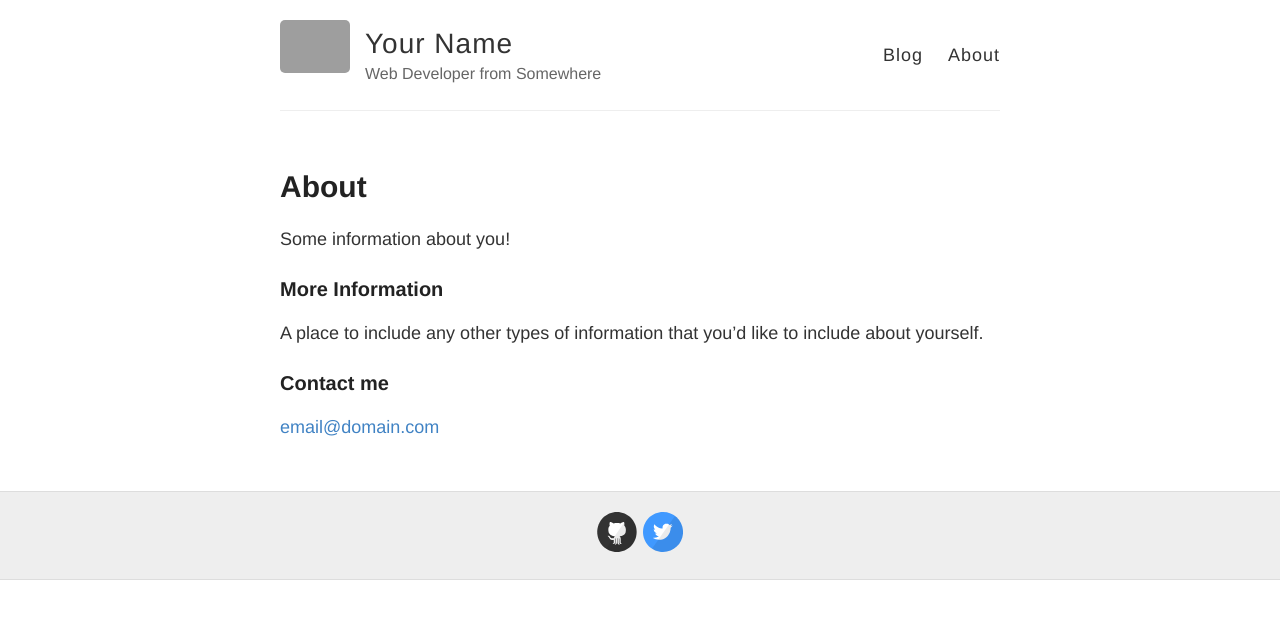
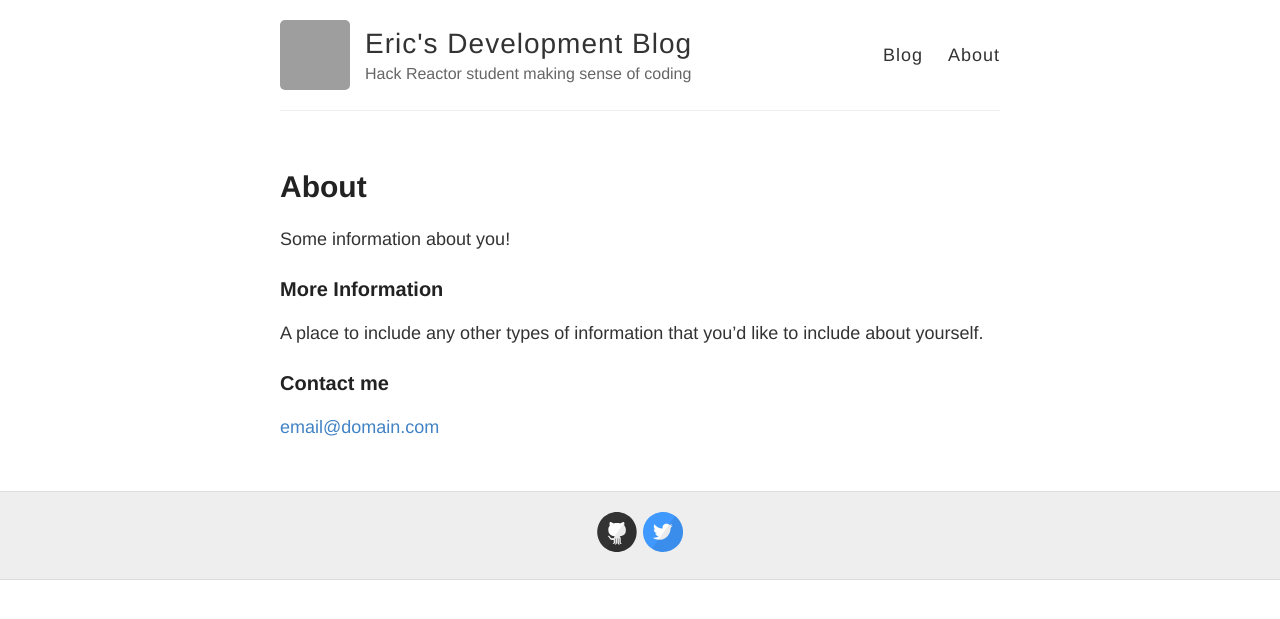
Before and after one commit to eric-do/eric-do.github.io, a Jekyll site: the page built from about.md, in a window 1280 px wide. Shown: the top 619 px of the page. Built offline with Jekyll 4.4.1, drawn with Linux system fonts in a browser that asks for light colours; grey boxes are pictures that could not be loaded.

Commit message:
updated config.yml

```diff
--- a/_config.yml
+++ b/_config.yml
@@ -3,13 +3,13 @@
 #
 
 # Name of your site (displayed in the header)
-name: Your Name
+name: Eric's Development Blog
 
 # Short bio or description (displayed in the header)
-description: Web Developer from Somewhere
+description: Hack Reactor student making sense of coding
 
 # URL of your avatar or profile pic (you could use your GitHub profile pic)
-avatar: https://raw.githubusercontent.com/barryclark/jekyll-now/master/images/jekyll-logo.png
+avatar: https://avatars0.githubusercontent.com/u/1638139?s=460&v=4
 
 #
 # Flags below are optional
```
